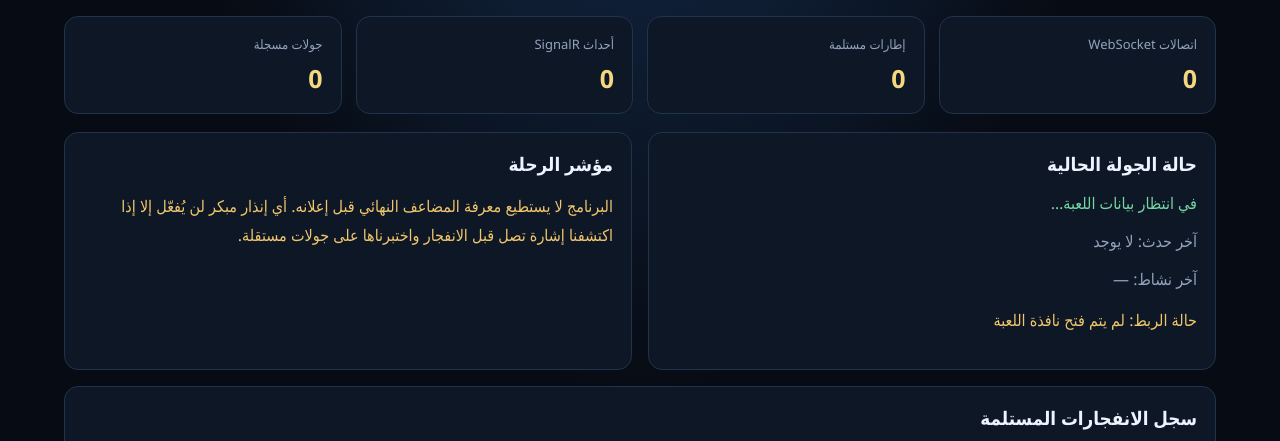
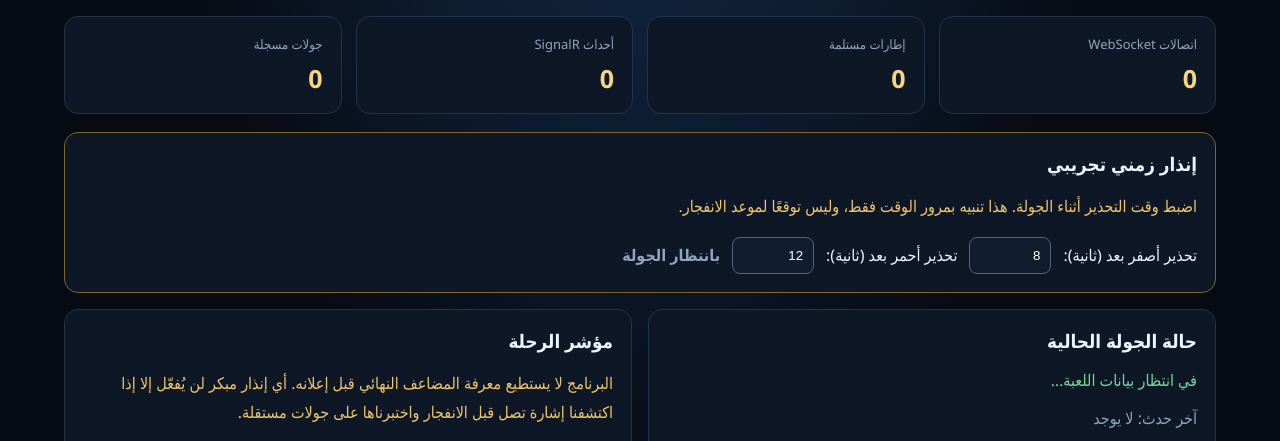
Before and after one commit to AMIRSLAMA/Crash-Predictor, a browser extension: page crash-flight/index.html in a window 1280 px wide. Shown: the part 319-760 px from the top of the page. Drawn offline with Linux system fonts and the light colour scheme.

Commit message:
Add configurable elapsed-time warning panel

```diff
--- a/crash-flight/index.html
+++ b/crash-flight/index.html
@@ -31,6 +31,13 @@ table{width:100%;border-collapse:collapse}th,td{text-align:right;padding:11px;bo
 <div class="stat"><span>أحداث SignalR</span><strong id="events">0</strong></div>
 <div class="stat"><span>جولات مسجلة</span><strong id="saved">0</strong></div>
 </section>
+<section class="panel" style="margin:16px 0;border-color:#80652e">
+<h3>إنذار زمني تجريبي</h3>
+<p class="warning">اضبط وقت التحذير أثناء الجولة. هذا تنبيه بمرور الوقت فقط، وليس توقعًا لموعد الانفجار.</p>
+<div style="display:flex;gap:12px;align-items:center;flex-wrap:wrap">
+<label for="warnSeconds">تحذير أصفر بعد (ثانية):</label><input id="warnSeconds" type="number" min="2" max="300" value="8" style="width:82px;padding:10px;border-radius:8px;background:#111d2e;color:#fff;border:1px solid #53657c">
+<label for="dangerSeconds">تحذير أحمر بعد (ثانية):</label><input id="dangerSeconds" type="number" min="3" max="600" value="12" style="width:82px;padding:10px;border-radius:8px;background:#111d2e;color:#fff;border:1px solid #53657c">
+<strong id="warningState" style="color:#91a4bd">بانتظار الجولة</strong></div></section>
 <section class="row">
 <div class="panel"><h3>حالة الجولة الحالية</h3><p id="roundState" class="status">في انتظار بيانات اللعبة…</p><p id="lastEvent" class="muted">آخر حدث: لا يوجد</p><p id="lastActivity" class="muted">آخر نشاط: —</p><p id="connectionStatus" class="warning">حالة الربط: لم يتم فتح نافذة اللعبة</p></div>
 <div class="panel"><h3>مؤشر الرحلة</h3><p class="warning">البرنامج لا يستطيع معرفة المضاعف النهائي قبل إعلانه. أي إنذار مبكر لن يُفعّل إلا إذا اكتشفنا إشارة تصل قبل الانفجار واختبرناها على جولات مستقلة.</p></div>
```
